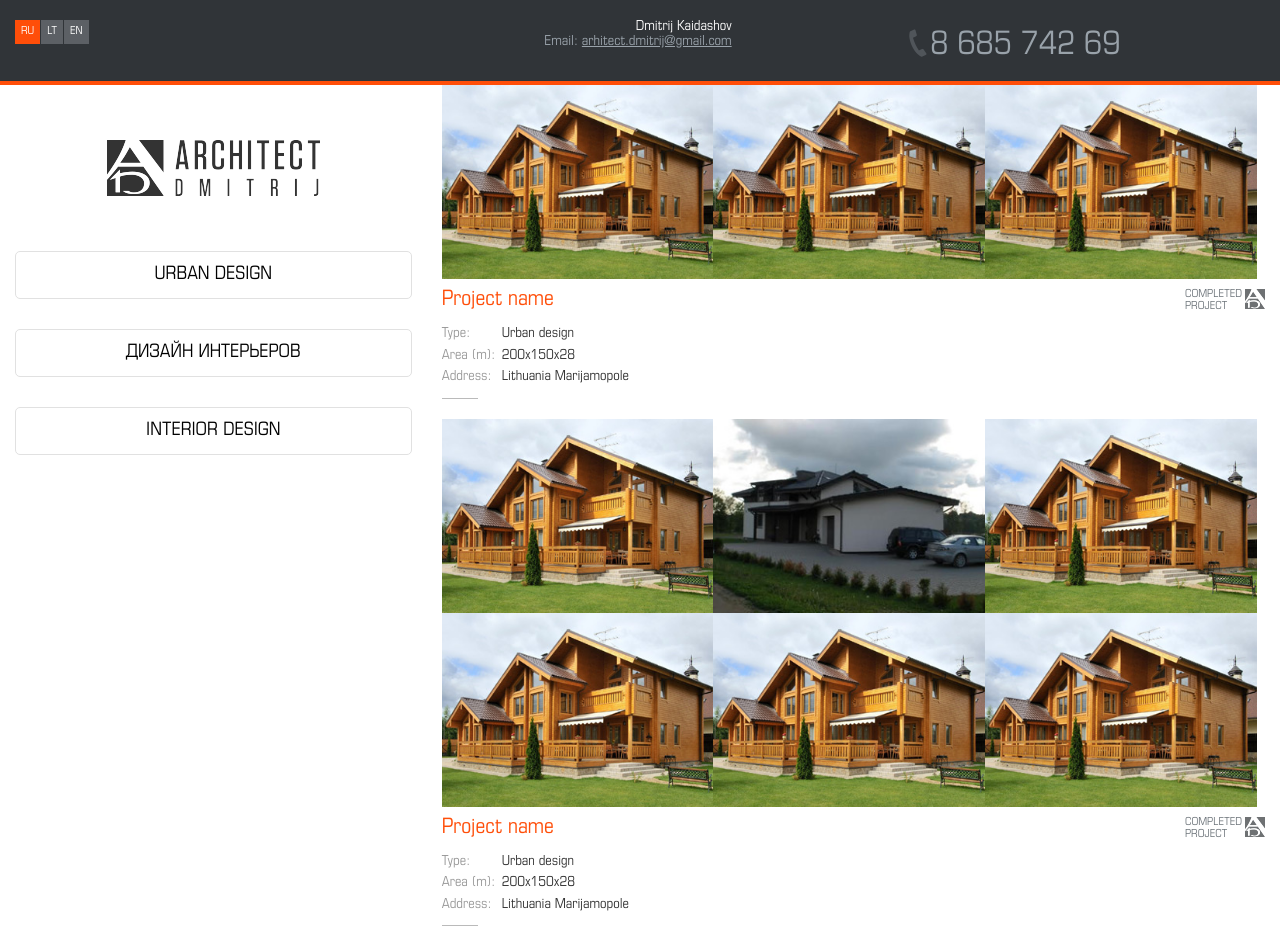
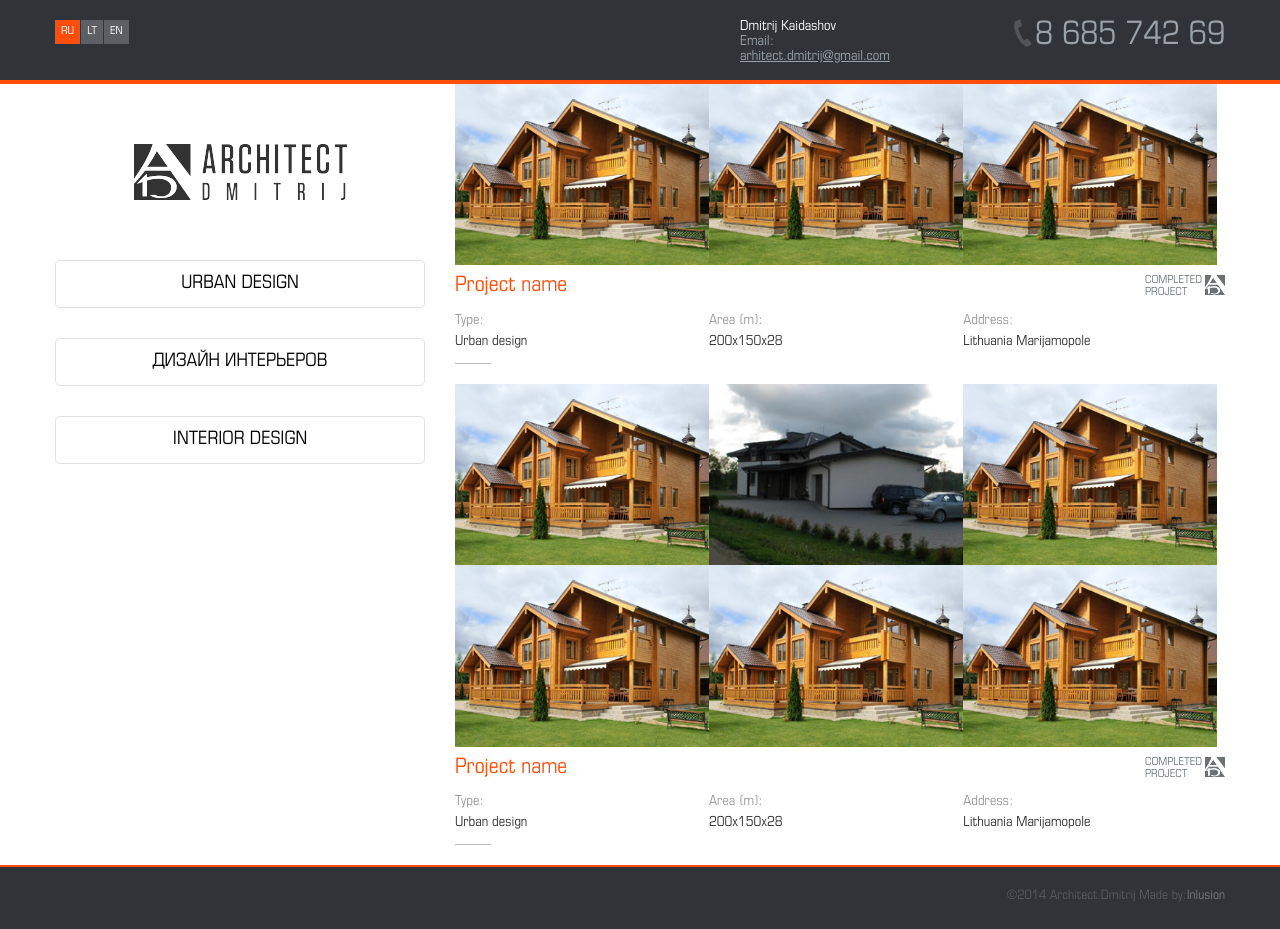
Before and after one commit to ruslankus/dmitrij-arhitect, a plain HTML site: page index.html in a window 1280 px wide. Shown: the top 929 px of the page. Drawn offline with Linux system fonts and the light colour scheme.

Commit message:
практически все

```diff
--- a/css/style.css
+++ b/css/style.css
@@ -16,6 +16,10 @@
 	margin:0;
 	padding:0}
 
+
+header > div, footer > div, #main-content-wrapper > div {
+	max-width:1200px;
+	margin: 0 auto;}
 
 
 body {
@@ -218,16 +222,21 @@ footer p > a:hover {
 /*---- media responce part ----*/
 @media (min-width: 471px) {
 	.photo-holder > .photos {width:50%;}
-	.photo-holder > .photos:last-child {display:block;}
+	.photo-holder > .photos:nth-child(2) {display:block;}
 
 
 /* Small devices (tablets, 768px and up) */
 @media (min-width:768px){
-
-
+	.phohe-holder { margin-top:-5px; text-align:right;}
+	.email-holder > p { text-align:left;}
+	#logo {margin-top:60px; margin-bottom:60px;}
+	footer p { text-align:right;}
 }
 
 
 @media (min-width:992px){
 	.photo-holder > .photos {width:33%; display:block;}
+	.project-details > p { display:block; width:33%; float:left;}
+	.project-details > p > span {display:block;}
+
 }
--- a/index.html
+++ b/index.html
@@ -13,19 +13,19 @@
 <header>
 	<div class="container-fluid">
     	<div class="row">
-        	<div class="col-xs-4 col-sm-3 lang-holder">
+        	<div class="col-xs-4 col-sm-4 col-md-6 col-lg-7 lang-holder">
             	<ul class="clearfix">
                 	<li><a class="active" href="#"><span>Ru</span></a></li>
                 	<li><a href="#"><span>LT</span></a></li>
                 	<li><a href="#"><span>En</span></a></li>
                 </ul>
             </div><!--/lang-holder -->
-            <div class="col-xs-8 col-sm-4 email-holder">
+            <div class="col-xs-8 col-sm-4 col-md-3 col-lg-2 email-holder">
             	<p>Dmitrij Kaidashov</p>
                 <p>Email: <a href="mailto:rhitect.dmitrij@gmail.com">arhitect.dmitrij@gmail.com</a></p>
             </div><!--/email-holder -->
 
-            <div class="col-xs-12 col-sm-5 phohe-holder">
+            <div class="col-xs-12 col-sm-4 col-md-3 col-lg-3 phohe-holder">
                 <span class="glyphicon glyphicon-earphone"></span><span>8&nbsp;685&nbsp;742&nbsp;69</span>
             </div><!--/phone-holder -->
 
@@ -113,7 +113,7 @@
                             	completed<br>project
                             </div><!--/project-status-->
                         </div><!--/project-head -->
-                        <div class="project-details">
+                        <div class="project-details clearfix">
                         	<p><span>Type:</span><span>Urban design</span></p>
                         	<p><span>Area (m):</span><span>200x150x28</span></p>
                         	<p><span>Address:</span><span>Lithuania Marijamopole</span></p>
@@ -155,7 +155,7 @@
                             	completed<br>project
                             </div><!--/project-status-->
                         </div><!--/project-head -->
-                        <div class="project-details">
+                        <div class="project-details clearfix">
                         	<p><span>Type:</span><span>Urban design</span></p>
                         	<p><span>Area (m):</span><span>200x150x28</span></p>
                         	<p><span>Address:</span><span>Lithuania Marijamopole</span></p>
```
